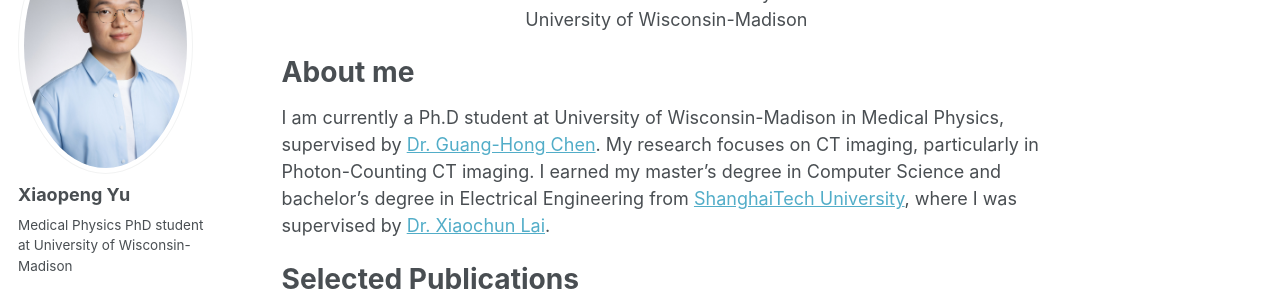
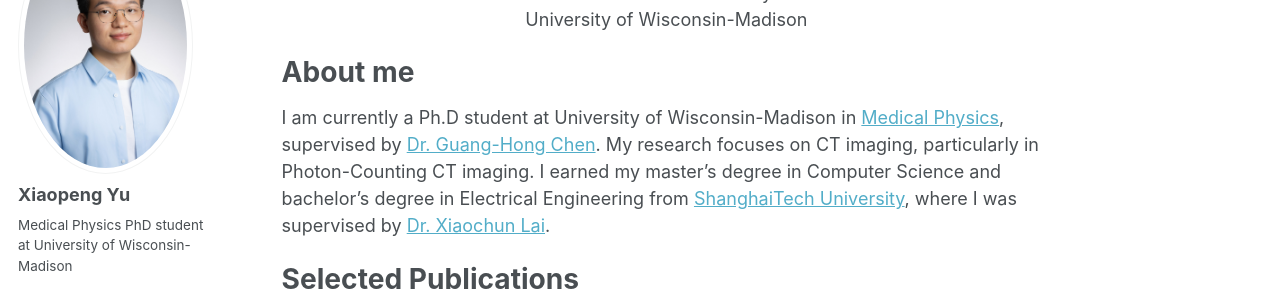
Before and after one commit to xp1999/xp1999.github.io, a Jekyll site: the page built from _pages/about.md, in a window 1280 px wide and 900 px high. Shown: the part 182-479 px from the top of the window. Built offline with Jekyll 4.4.1, drawn with Linux system fonts in a browser that asks for light colours; some web fonts are replaced; a script that is not in the unit is left out; part of the change alters nothing that is shown.

```diff
--- a/_pages/about.md
+++ b/_pages/about.md
@@ -11,7 +11,7 @@ redirect_from:
 
 About me
 ======
-I am currently a Ph.D student at University of Wisconsin-Madison in Medical Physics, supervised by [Dr. Guang-Hong Chen](https://medphysics.wisc.edu/blog/staff/chen-guanghong/). My research focuses on CT imaging, particularly in Photon-Counting CT imaging. I earned my master's degree in Computer Science and bachelor's degree in Electrical Engineering from [ShanghaiTech University](https://www.shanghaitech.edu.cn/eng/), where I was supervised by [Dr. Xiaochun Lai](https://bme.shanghaitech.edu.cn/bme_en/2021/0205/c8252a85055/page.htm).
+I am currently a Ph.D student at University of Wisconsin-Madison in [Medical Physics](https://medphysics.wisc.edu/about-us/mission-and-vision/), supervised by [Dr. Guang-Hong Chen](https://medphysics.wisc.edu/blog/staff/chen-guanghong/). My research focuses on CT imaging, particularly in Photon-Counting CT imaging. I earned my master's degree in Computer Science and bachelor's degree in Electrical Engineering from [ShanghaiTech University](https://www.shanghaitech.edu.cn/eng/), where I was supervised by [Dr. Xiaochun Lai](https://bme.shanghaitech.edu.cn/bme_en/2021/0205/c8252a85055/page.htm).
 
 
 Selected Publications
```
